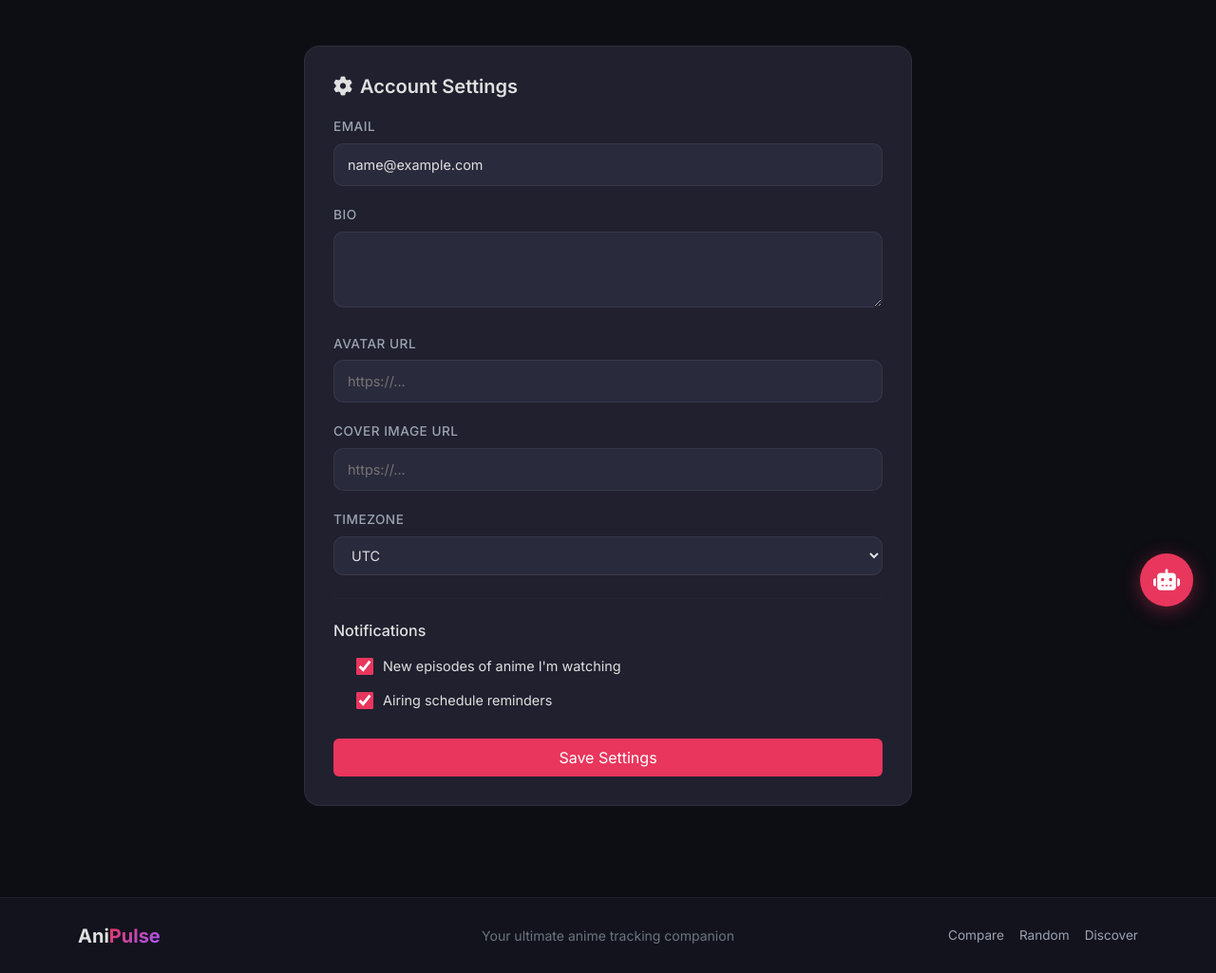
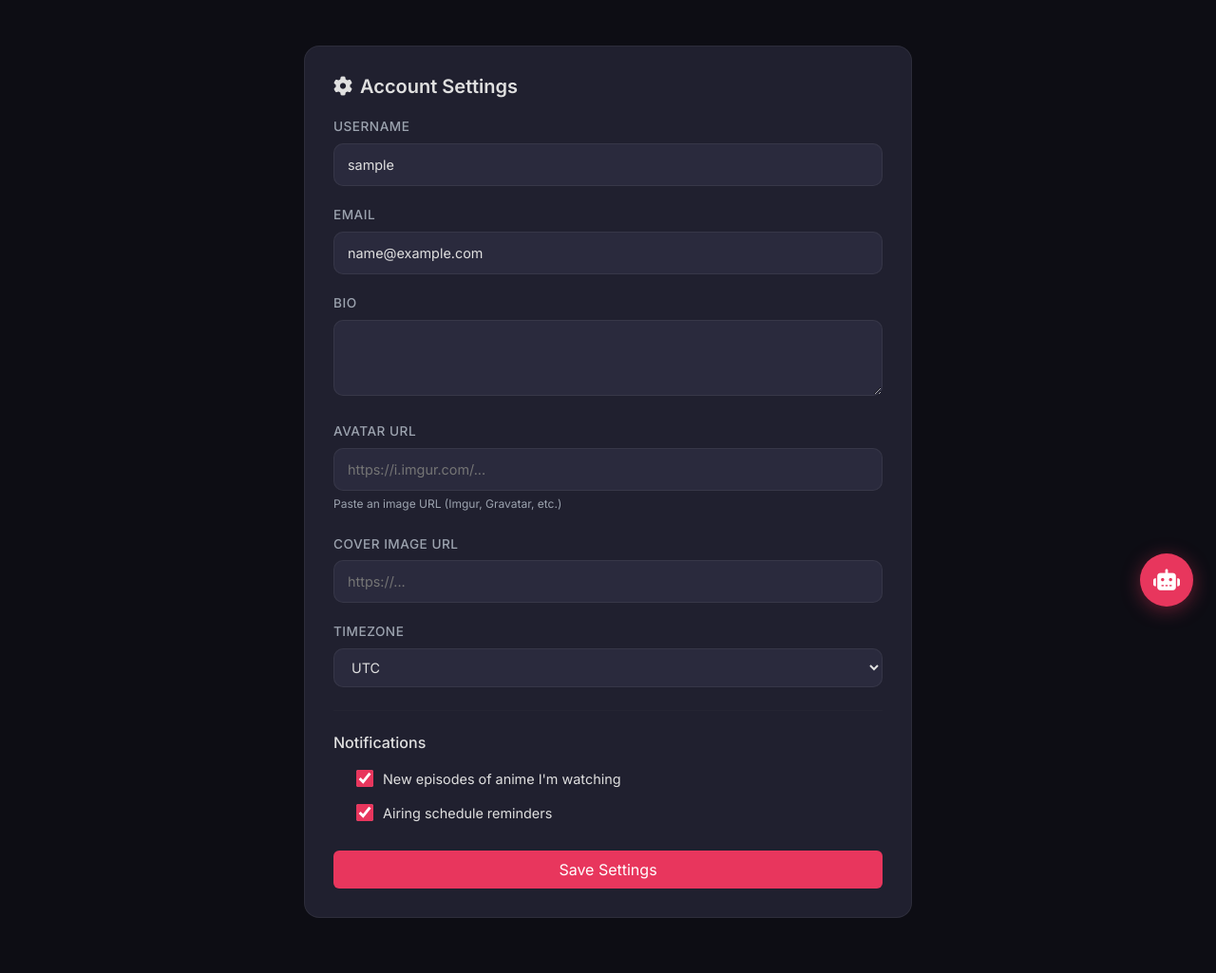
Before and after one commit to ayangbileramadan-boop/anipulse, a Django app: page /settings/ in a window 1280 px wide. Shown: the part 81-1106 px from the top of the page at 95% size. Before the commit the page ends 1075 px from the top, so only its background shows below. Run offline with Django 5.2, Linux system fonts and the light colour scheme; the visitor is signed in with stand-in values (Sample User, id 1); data comes from the database, SQL or seed files in the repository; data that the repository does not hold is empty.

Commit message:
Add username change in settings, fix media serving in production

```diff
--- a/apps/core/views.py
+++ b/apps/core/views.py
@@ -2559,6 +2559,12 @@ def notification_list(request):
 def user_settings(request):
     user = request.user
     if request.method == 'POST':
+        username = request.POST.get('username', '').strip()
+        if username and username != user.username:
+            if get_user_model().objects.filter(username=username).exclude(pk=user.pk).exists():
+                messages.error(request, 'Username already taken')
+            else:
+                user.username = username
         user.bio = request.POST.get('bio', '')
         user.avatar = request.POST.get('avatar', '')
         user.cover_image = request.POST.get('cover_image', '')
--- a/config/urls.py
+++ b/config/urls.py
@@ -3,6 +3,7 @@ from django.urls import path, include, reverse_lazy
 from django.conf import settings
 from django.conf.urls.static import static
 from django.contrib.auth import views as auth_views
+from django.views.static import serve as media_serve
 
 urlpatterns = [
     path('admin/', admin.site.urls),
@@ -38,4 +39,9 @@ urlpatterns = [
 
     # Google OAuth
     path('accounts/', include('allauth.urls')),
-] + static(settings.MEDIA_URL, document_root=settings.MEDIA_ROOT)
+]
+
+# Serve media files (works with DEBUG=False on Render)
+urlpatterns += [
+    path('media/<path:path>', media_serve, {'document_root': settings.MEDIA_ROOT}),
+]
--- a/templates/user_settings.html
+++ b/templates/user_settings.html
@@ -21,6 +21,10 @@
     <form method="post" onsubmit="var btn=this.querySelector('button[type=submit],input[type=submit]');if(btn)btn.disabled=true">
       {% csrf_token %}
       <div class="form-group">
+        <label>Username</label>
+        <input type="text" name="username" value="{{ user.username }}" maxlength="150" required>
+      </div>
+      <div class="form-group">
         <label>Email</label>
         <input type="email" name="email" value="{{ user.email }}">
       </div>
@@ -30,7 +34,8 @@
       </div>
       <div class="form-group">
         <label>Avatar URL</label>
-        <input type="url" name="avatar" value="{{ user.avatar }}" placeholder="https://...">
+        <input type="url" name="avatar" value="{{ user.avatar }}" placeholder="https://i.imgur.com/...">
+        <small style="color:var(--text-secondary);font-size:0.75rem">Paste an image URL (Imgur, Gravatar, etc.)</small>
       </div>
       <div class="form-group">
         <label>Cover Image URL</label>
```
